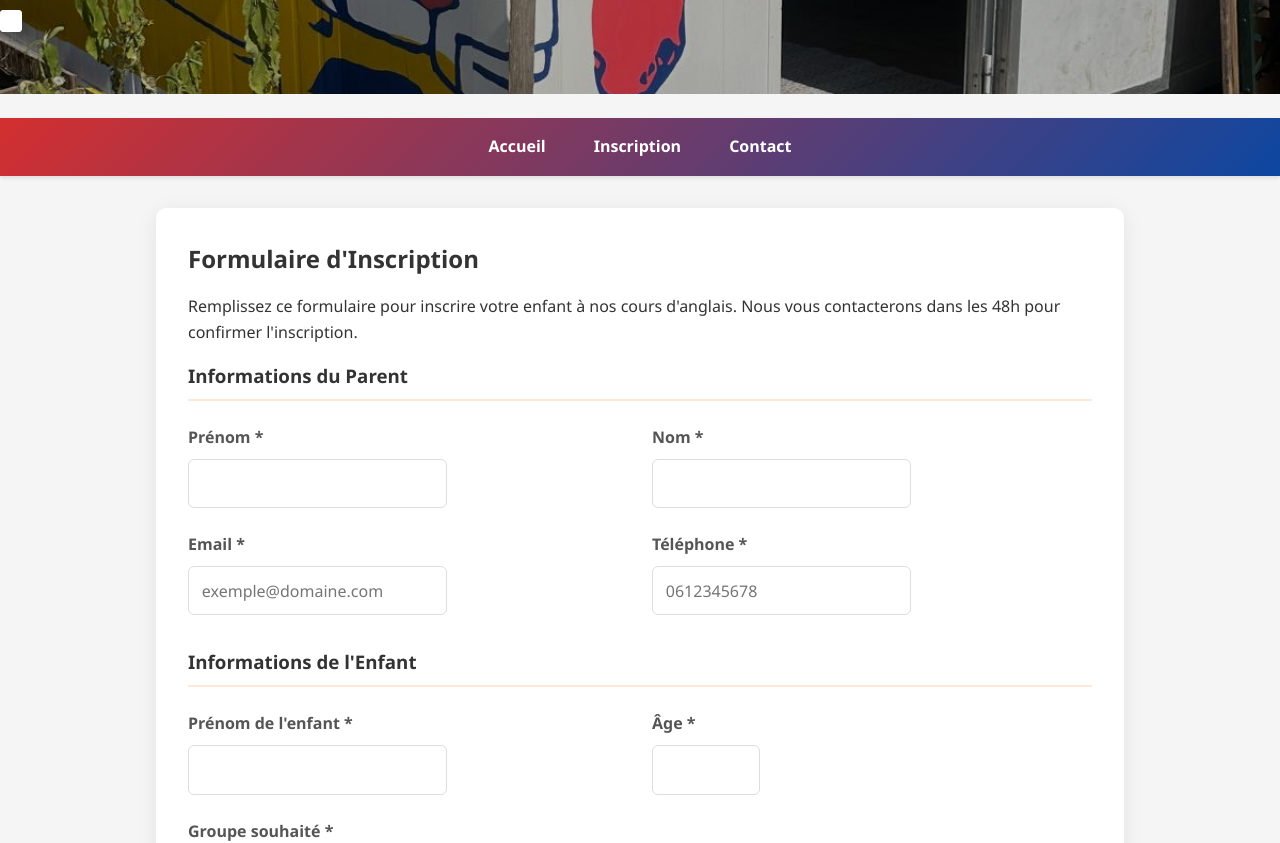
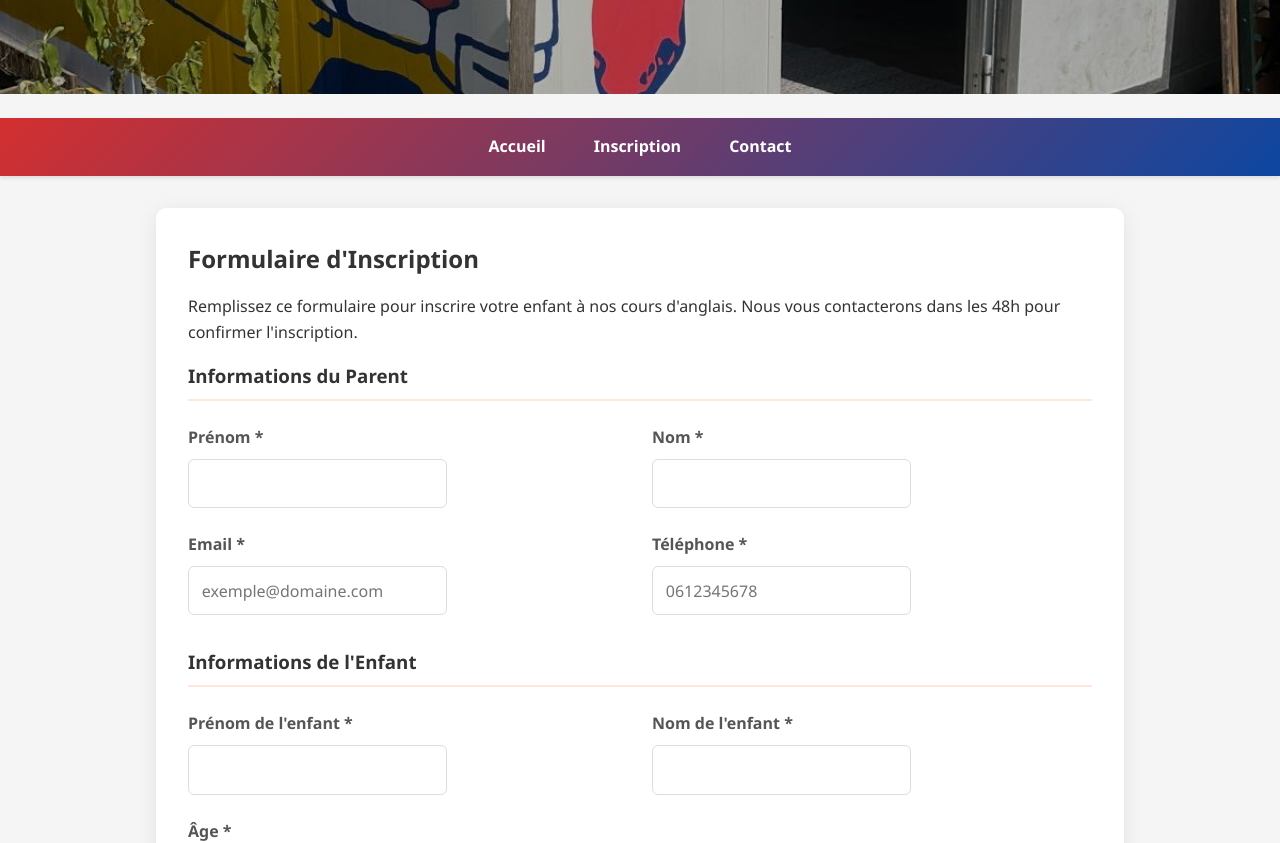
Before and after one commit to salma581/englishjoy, a plain HTML site: page inscription.html in a window 1280 px wide. Shown: the part 379-1222 px from the top of the page. Drawn offline with Linux system fonts and the light colour scheme.

Commit message:
formulaire

```diff
--- a/css/auth.css
+++ b/css/auth.css
@@ -106,7 +106,7 @@ input:focus, select:focus {
 }
 
 .checkbox-custom {
-    position: absolute;
+    /* position: absolute; */
     left: 0;
     top: 50%;
     transform: translateY(-50%);
--- a/inscription.html
+++ b/inscription.html
@@ -78,6 +78,10 @@
                   <div class="form-row">
                     <div class="input-group">
                       <label for="childName">Prénom de l'enfant *</label>
+                      <input type="text" id="childName" name="childName" required>
+                    </div>
+                    <div class="input-group">
+                      <label for="childName">Nom de l'enfant *</label>
                       <input type="text" id="childName" name="childName" required>
                     </div>
                     <div class="input-group">
```
